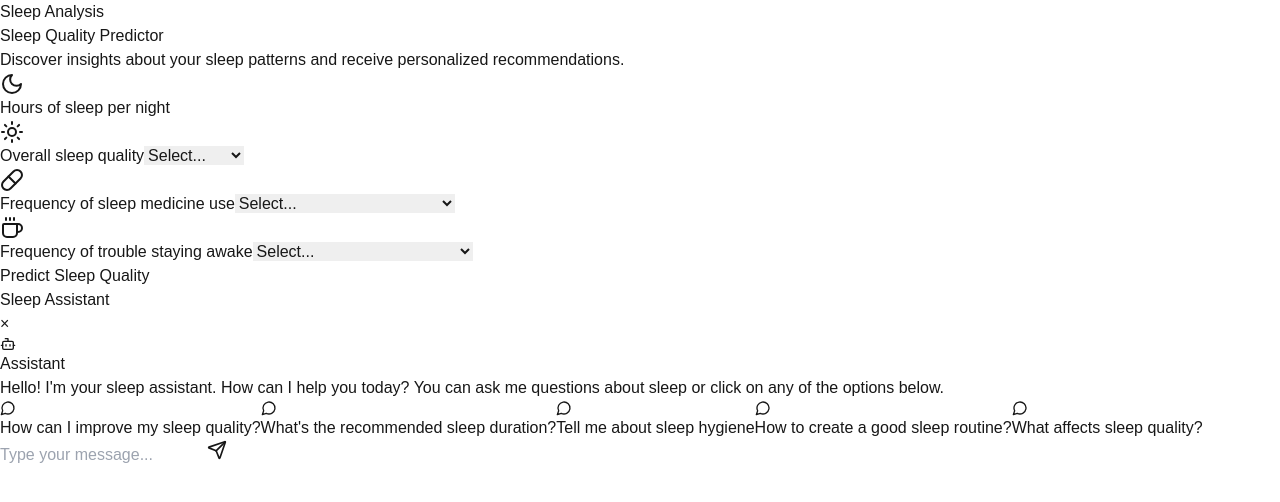
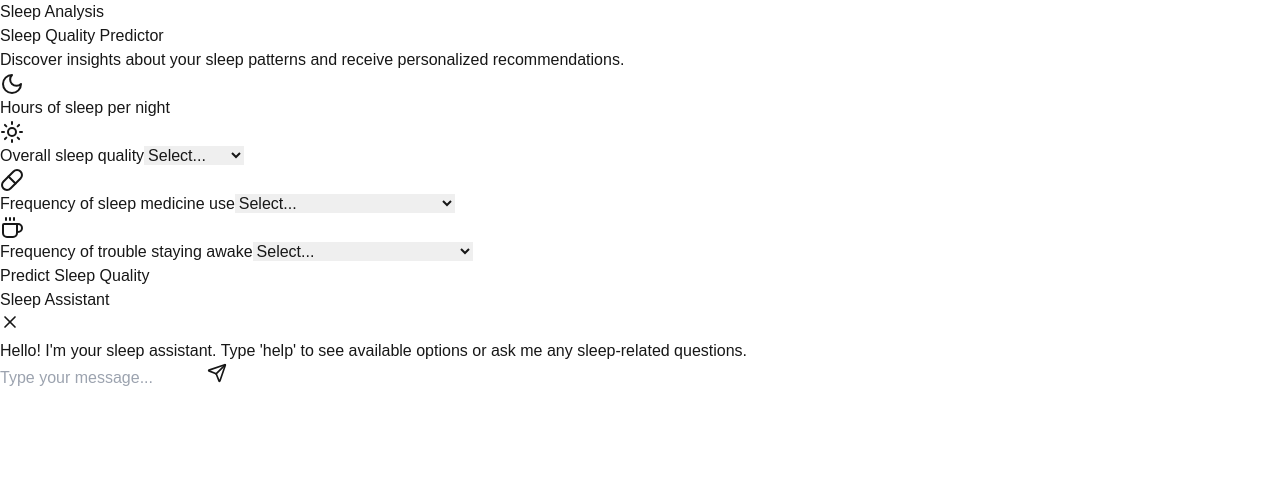
Before and after one commit to pragya907/sp, a Next.js app in the folder client/: page / in a window 1280 px wide. Both pictures are taken after a click on the button 12 px from the left and 300 px from the top of the page. Shown: the top 502 px of the page. Built offline with nearby package versions, Linux system fonts and the light colour scheme.

Commit message:
fix: Improve Chatbot

```diff
--- a/client/src/components/Chatbot.tsx
+++ b/client/src/components/Chatbot.tsx
@@ -1,5 +1,5 @@
 import React, { useState, useRef, useEffect } from 'react';
-import { Send, Bot, User, MessageCircle } from 'lucide-react';
+import { Send, X, MessageCircle } from 'lucide-react';
 
 interface Message {
   text: string;
@@ -9,17 +9,17 @@ interface Message {
 const INITIAL_OPTIONS = [
   "How can I improve my sleep quality?",
   "What's the recommended sleep duration?",
-  "Tell me about sleep hygiene",
-  "How to create a good sleep routine?",
-  "What affects sleep quality?"
+  "What are good sleep hygiene practices?",
+  "How to establish a sleep routine?",
+  "What factors affect sleep quality?"
 ];
 
-const Chatbot: React.FC = () => {
+export default function Chatbot() {
+  const [isOpen, setIsOpen] = useState(false);
   const [messages, setMessages] = useState<Message[]>([
-    { text: "Hello! I'm your sleep assistant. How can I help you today? You can ask me questions about sleep or click on any of the options below.", isUser: false }
+    { text: "Hello! I'm your sleep assistant. Type 'help' to see available options or ask me any sleep-related questions.", isUser: false }
   ]);
   const [input, setInput] = useState('');
-  const [isOpen, setIsOpen] = useState(false);
   const messagesEndRef = useRef<HTMLDivElement>(null);
 
   const scrollToBottom = () => {
@@ -29,6 +29,37 @@ const Chatbot: React.FC = () => {
   useEffect(() => {
     scrollToBottom();
   }, [messages]);
+
+  const handleSend = async () => {
+    if (!input.trim()) return;
+
+    const userMessage = input.trim();
+    setMessages(prev => [...prev, { text: userMessage, isUser: true }]);
+    setInput('');
+
+    try {
+      const response = await fetch('http://localhost:5000/chat', {
+        method: 'POST',
+        headers: {
+          'Content-Type': 'application/json',
+        },
+        body: JSON.stringify({ message: userMessage }),
+      });
+
+      const data = await response.json();
+      setMessages(prev => [...prev, { text: data.response, isUser: false }]);
+    } catch (error) {
+      console.error('Error:', error);
+      setMessages(prev => [...prev, { text: "Sorry, I'm having trouble connecting to the server.", isUser: false }]);
+    }
+  };
+
+  const handleKeyPress = (e: React.KeyboardEvent) => {
+    if (e.key === 'Enter' && !e.shiftKey) {
+      e.preventDefault();
+      handleSend();
+    }
+  };
 
   const handleOptionClick = async (option: string) => {
     setMessages(prev => [...prev, { text: option, isUser: true }]);
@@ -45,32 +76,7 @@ const Chatbot: React.FC = () => {
       setMessages(prev => [...prev, { text: data.response, isUser: false }]);
     } catch (error) {
       console.error('Error:', error);
-      setMessages(prev => [...prev, { text: "Sorry, I'm having trouble connecting right now. Please try again later.", isUser: false }]);
-    }
-  };
-
-  const handleSubmit = async (e: React.FormEvent) => {
-    e.preventDefault();
-    if (!input.trim()) return;
-
-    const userMessage = input.trim();
-    setInput('');
-    setMessages(prev => [...prev, { text: userMessage, isUser: true }]);
-
-    try {
-      const response = await fetch('http://localhost:5000/chat', {
-        method: 'POST',
-        headers: {
-          'Content-Type': 'application/json',
-        },
-        body: JSON.stringify({ message: userMessage }),
-      });
-
-      const data = await response.json();
-      setMessages(prev => [...prev, { text: data.response, isUser: false }]);
-    } catch (error) {
-      console.error('Error:', error);
-      setMessages(prev => [...prev, { text: "Sorry, I'm having trouble connecting right now. Please try again later.", isUser: false }]);
+      setMessages(prev => [...prev, { text: "Sorry, I'm having trouble connecting to the server.", isUser: false }]);
     }
   };
 
@@ -79,19 +85,19 @@ const Chatbot: React.FC = () => {
       {!isOpen ? (
         <button
           onClick={() => setIsOpen(true)}
-          className="bg-blue-600 text-white rounded-full p-4 shadow-lg hover:bg-blue-700 transition-colors"
+          className="bg-blue-500 text-white rounded-full p-4 shadow-lg hover:bg-blue-600 transition-colors"
         >
-          <Bot size={24} />
+          <MessageCircle size={24} />
         </button>
       ) : (
-        <div className="bg-white rounded-lg shadow-xl w-96 h-[500px] flex flex-col">
-          <div className="bg-blue-600 text-white p-4 rounded-t-lg flex justify-between items-center">
-            <h3 className="font-semibold">Sleep Assistant</h3>
+        <div className="bg-white rounded-lg shadow-xl w-96 h-[600px] flex flex-col">
+          <div className="p-4 border-b flex justify-between items-center">
+            <h2 className="text-lg font-semibold">Sleep Assistant</h2>
             <button
               onClick={() => setIsOpen(false)}
-              className="text-white hover:text-gray-200"
+              className="text-gray-500 hover:text-gray-700"
             >
-              ×
+              <X size={20} />
             </button>
           </div>
 
@@ -104,30 +110,23 @@ const Chatbot: React.FC = () => {
                 <div
                   className={`max-w-[80%] rounded-lg p-3 ${
                     message.isUser
-                      ? 'bg-blue-600 text-white'
+                      ? 'bg-blue-500 text-white'
                       : 'bg-gray-100 text-gray-800'
                   }`}
                 >
-                  <div className="flex items-center gap-2 mb-1">
-                    {message.isUser ? <User size={16} /> : <Bot size={16} />}
-                    <span className="text-sm font-medium">
-                      {message.isUser ? 'You' : 'Assistant'}
-                    </span>
-                  </div>
-                  <p className="whitespace-pre-line">{message.text}</p>
+                  {message.text}
                 </div>
               </div>
             ))}
-            {messages.length === 1 && (
+            {messages[messages.length - 1]?.text.toLowerCase() === 'help' && (
               <div className="space-y-2 mt-4">
                 {INITIAL_OPTIONS.map((option, index) => (
                   <button
                     key={index}
                     onClick={() => handleOptionClick(option)}
-                    className="w-full text-left p-3 bg-gray-50 hover:bg-gray-100 rounded-lg transition-colors flex items-center gap-2"
+                    className="w-full text-left p-2 bg-gray-100 hover:bg-gray-200 rounded-lg transition-colors"
                   >
-                    <MessageCircle size={16} className="text-blue-600" />
-                    <span className="text-gray-700">{option}</span>
+                    {option}
                   </button>
                 ))}
               </div>
@@ -135,27 +134,26 @@ const Chatbot: React.FC = () => {
             <div ref={messagesEndRef} />
           </div>
 
-          <form onSubmit={handleSubmit} className="p-4 border-t">
-            <div className="flex gap-2">
+          <div className="p-4 border-t">
+            <div className="flex space-x-2">
               <input
                 type="text"
                 value={input}
                 onChange={(e) => setInput(e.target.value)}
+                onKeyPress={handleKeyPress}
                 placeholder="Type your message..."
-                className="flex-1 border rounded-lg px-4 py-2 focus:outline-none focus:ring-2 focus:ring-blue-500"
+                className="flex-1 p-2 border rounded-lg focus:outline-none focus:ring-2 focus:ring-blue-500"
               />
               <button
-                type="submit"
-                className="bg-blue-600 text-white rounded-lg px-4 py-2 hover:bg-blue-700 transition-colors"
+                onClick={handleSend}
+                className="bg-blue-500 text-white p-2 rounded-lg hover:bg-blue-600 transition-colors"
               >
                 <Send size={20} />
               </button>
             </div>
-          </form>
+          </div>
         </div>
       )}
     </div>
   );
-};
-
-export default Chatbot;
+}
```
Also changed, not shown: 1 other file (tests, documents, lock files or other folders).
